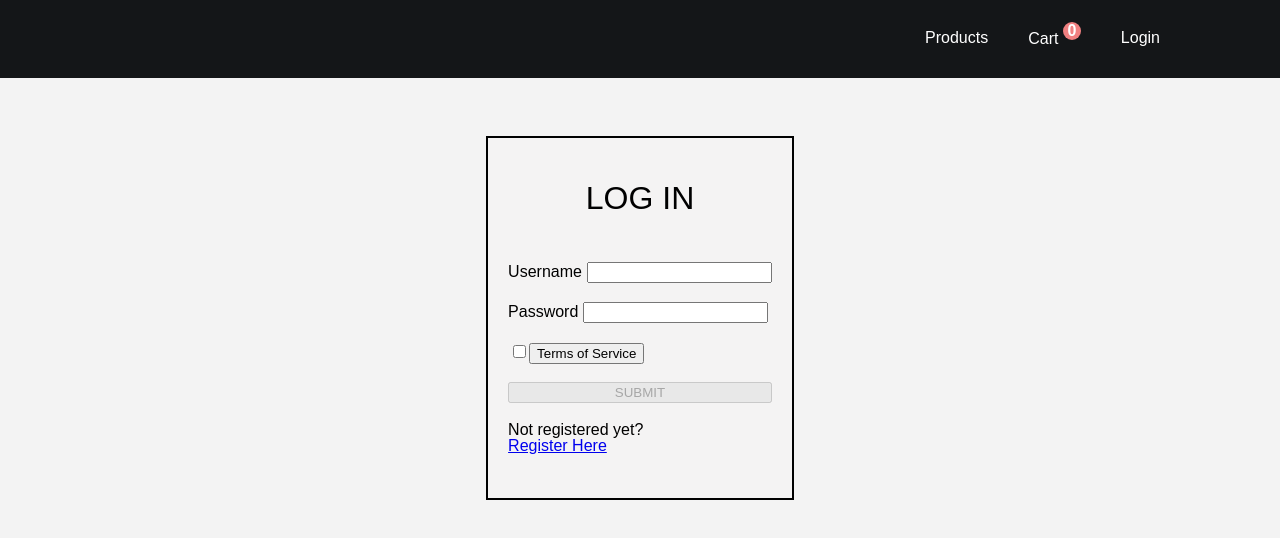
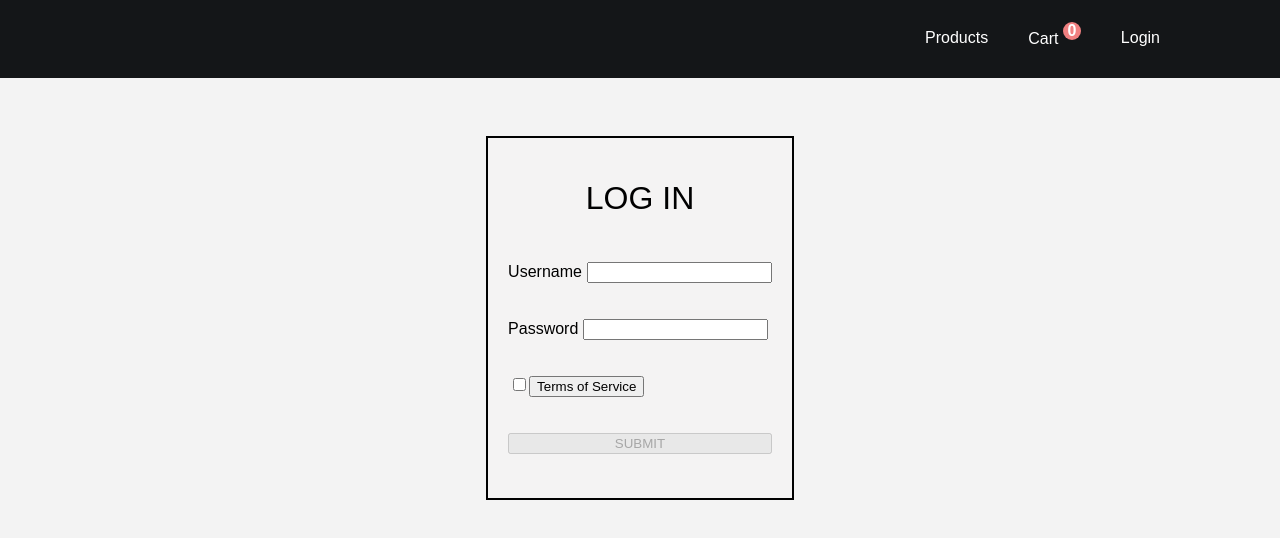
Before and after one commit to guivecchi12/store_frontend, a React (Create React App) app: page /login in a window 1280 px wide. Shown: the top 538 px of the page. Built offline with nearby package versions, Linux system fonts and the light colour scheme; no server answers.

Commit message:
removed signup from login

```diff
--- a/src/components/Login.js
+++ b/src/components/Login.js
@@ -115,11 +115,6 @@ const Login = () => {
                 </label>
 
                 <button disabled={buttonDisabled}>SUBMIT</button>
-
-                <div className="register">
-                    <p>Not registered yet?</p>
-                    <Link to="/signup">Register Here</Link>
-                </div>
             </div>
         </form>
     </div>
```
